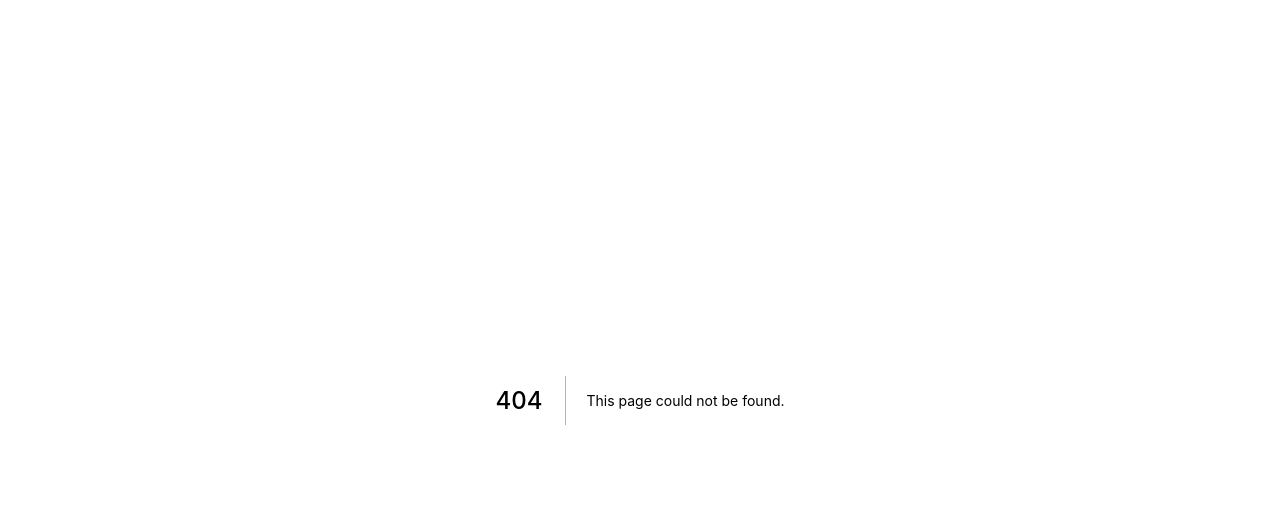
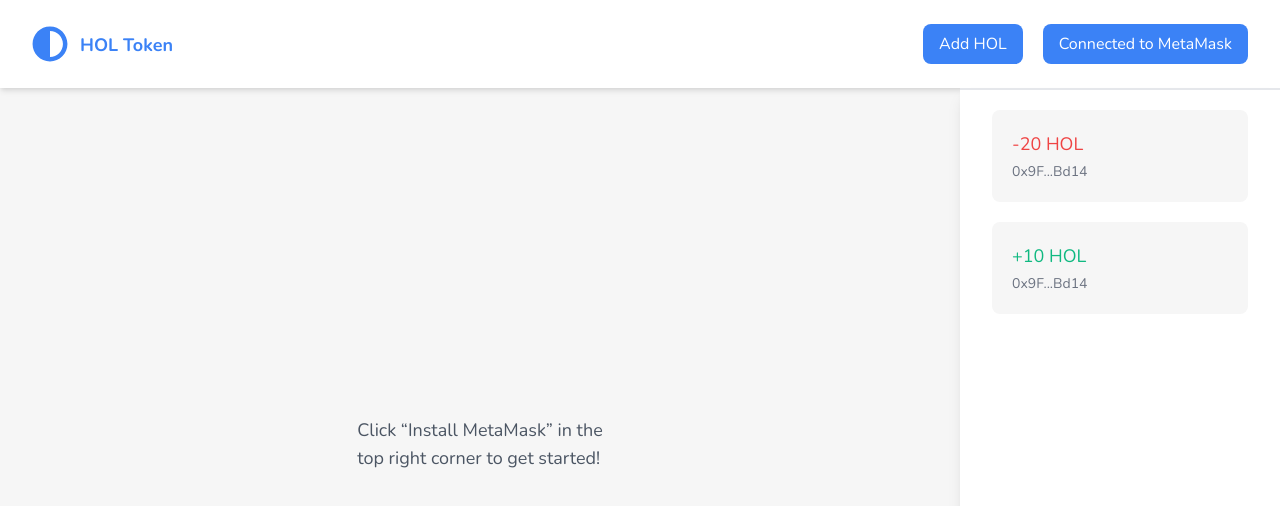
Before and after one commit to HollandPleskac/Holland-Pleskac-Tokens, a Next.js app: page /new-dash in a window 1280 px wide. Before the commit this address had no page. Shown: the top 506 px of the page. Built offline with nearby package versions, Linux system fonts and the light colour scheme.

Commit message:
frontend outline

```diff
--- a/package.json
+++ b/package.json
@@ -9,6 +9,9 @@
     "lint": "next lint"
   },
   "dependencies": {
+    "@fortawesome/fontawesome-svg-core": "^1.2.36",
+    "@fortawesome/free-solid-svg-icons": "^5.15.4",
+    "@fortawesome/react-fontawesome": "^0.1.15",
     "@openzeppelin/contracts": "^4.2.0",
     "dotenv": "^10.0.0",
     "next": "11.0.1",
--- /dev/null
+++ b/pages/new-dash.js
@@ -0,0 +1,159 @@
+import React from 'react'
+import Image from 'next/image'
+import { FontAwesomeIcon } from '@fortawesome/react-fontawesome'
+import { faAdjust } from '@fortawesome/free-solid-svg-icons'
+
+const HomePage = () => {
+  return (
+    <div className='h-screen flex flex-col items-center ' >
+      <TopBar />
+      <div className='w-full flex flex-grow' >
+        <PageContent />
+        <SideBar />
+      </div>
+    </div>
+  )
+}
+
+const TopBar = () => {
+  return (
+    <div className='z-10 w-full flex items-center justify-between px-8 py-6 bg-white shadow-md ' >
+      <div className='flex items-center' >
+        <FontAwesomeIcon icon={faAdjust} className='mr-3 text-4xl text-blue-500 ' />
+        <h1 className='pt-px text-blue-500 text-lg font-bold' >HOL Token</h1>
+      </div>
+      <div className='' >
+        <AddTokenBtn />
+        <MetaMaskBtn connection='CONNECTED' />
+      </div>
+    </div>
+  )
+}
+
+
+const MetaMaskBtn = ({ connection }) => {
+
+  const metaMaskBtnHandler = async () => {
+    if (connection === 'DISCONNECTED')
+      await window.ethereum.request({ method: "eth_requestAccounts" })
+    else if (connection === 'NOT INSTALLED')
+      router.push('https://chrome.google.com/webstore/detail/metamask/nkbihfbeogaeaoehlefnkodbefgpgknn')
+    else if (connection === 'CONNECTED')
+      console.log('Disconnect from MetaMask in the chrome extension')
+  }
+
+  return (
+    <button
+      onClick={metaMaskBtnHandler}
+      className='px-4 py-2 bg-blue-500 text-white rounded-lg hover:bg-blue-600 transition ease-in duration-100'
+    >
+      {connection === 'DISCONNECTED' && 'Connect to MetaMask'}
+      {connection === 'NOT INSTALLED' && 'Install MetaMask'}
+      {connection === 'CONNECTED' && 'Connected to MetaMask'}
+    </button>
+  )
+}
+
+const AddTokenBtn = () => {
+
+  const tokenAddress = '0x5FbDB2315678afecb367f032d93F642f64180aa3';
+  const tokenSymbol = 'HOL';
+  const tokenDecimals = 18;
+  const tokenImage = 'http://localhost:3000/adjust-solid.svg';
+
+  const addTokenHandler = async () => {
+    console.log('adding token')
+    // try {
+    //   // wasAdded is a boolean. Like any RPC method, an error may be thrown.
+    //   const wasAdded = await window.ethereum.request({
+    //     method: 'wallet_watchAsset',
+    //     params: {
+    //       type: 'ERC20', // Initially only supports ERC20, but eventually more!
+    //       options: {
+    //         address: tokenAddress, // The address that the token is at.
+    //         symbol: tokenSymbol, // A ticker symbol or shorthand, up to 5 chars.
+    //         decimals: tokenDecimals, // The number of decimals in the token
+    //         image: tokenImage, // A string url of the token logo
+    //       },
+    //     },
+    //   });
+
+    //   if (wasAdded) {
+    //     console.log('Added the token!');
+    //   } else {
+    //     console.log('User chose not to add the token.');
+    //   }
+    // } catch (error) {
+    //   console.log('error', error);
+    // }
+  }
+
+  return (
+    <button
+      onClick={addTokenHandler}
+      className='px-4 py-2 mr-5 bg-blue-500 text-white rounded-lg hover:bg-blue-600 transition ease-in duration-100'
+    >
+      Add HOL
+    </button>
+  )
+}
+
+const SideBar = () => {
+  return (
+    <div className='z-20 w-3/12 bg-white shadow-lg' >
+      <div className='w-full mb-5 bg-gray-200 overflow-y-scroll' style={{ height: 1.5 }} ></div>
+      <Transaction amt={20} addr='0x9F...Bd14' type='subtract' />
+      <Transaction amt={10} addr='0x9F...Bd14' type='add' />
+    </div>
+  )
+}
+
+const Transaction = ({ amt, addr, type }) => {
+  const shortAddress = addr.slice(0, 4) + '...' + addr.slice((-4))
+  let color
+  let sign
+  if (type === 'subtract') {
+    color = 'text-red-500'
+    sign = '-'
+    'to '.concat(shortAddress)
+  } else {
+    color = 'text-green-500'
+    sign = '+'
+    'from '.concat(shortAddress)
+  }
+
+  return (
+    <div className='mx-8 mb-5 p-5 bg-background-gray rounded-lg' >
+      <h3 className={`mb-1 text-lg ${color}`} >{sign}{amt} HOL</h3>
+      <h4 className='text-gray-500 text-sm' >{shortAddress}</h4>
+    </div>
+  )
+}
+
+
+const PageContent = () => {
+  return (
+    <div className='z-0 flex-grow flex flex-col justify-center items-center bg-background-gray' >
+      <InstallDirections text={`Click “Install MetaMask” in the${<br />} top right corner to get started!`} />
+      {/* <ConnectDirections text='Click “Connect to MetaMask” in the top right corner to interact with HOL Token!' /> */}
+    </div>
+  )
+}
+
+const InstallDirections = () => {
+  return (
+    <p className='text-lg text-gray-600' >
+      Click “Install MetaMask” in the<br />top right corner to get started!
+    </p>
+  )
+}
+
+const ConnectDirections = () => {
+  return (
+    <p className='text-lg text-gray-600' >
+      Click “Connect to MetaMask” in the top<br />right corner to interact with HOL Token!
+    </p>
+  )
+}
+
+export default HomePage
--- a/tailwind.config.js
+++ b/tailwind.config.js
@@ -9,6 +9,11 @@ module.exports = {
       'serif': [...defaultTheme.fontFamily.serif],
       'mono': [...defaultTheme.fontFamily.mono]
     },
+    extend: {
+      colors: {
+        'background-gray': '#F6F6F6'
+      }
+    }
   },
   variants: {
     extend: {},
```
Also changed, not shown: 1 other file (tests, documents, lock files or other folders).
